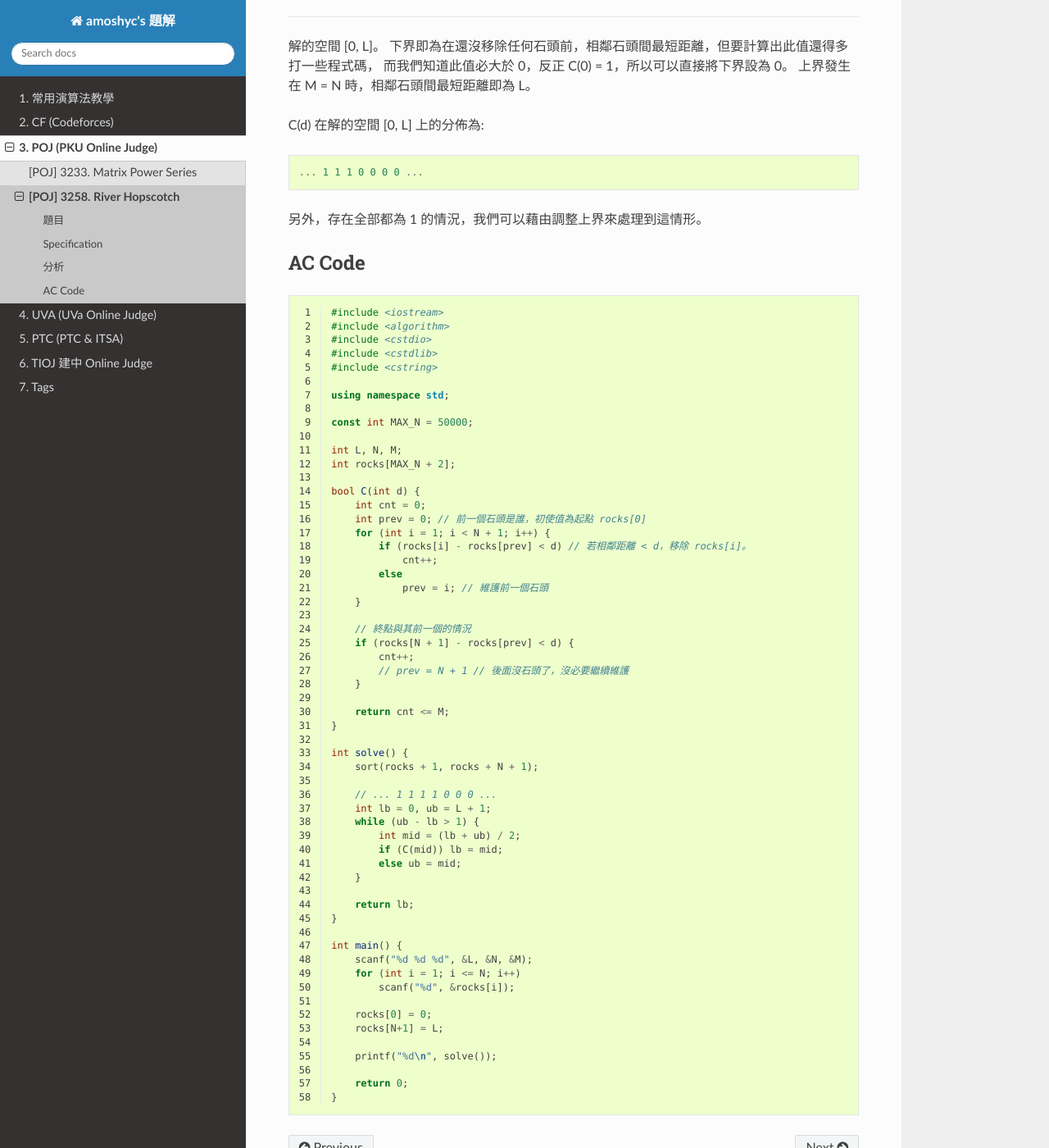
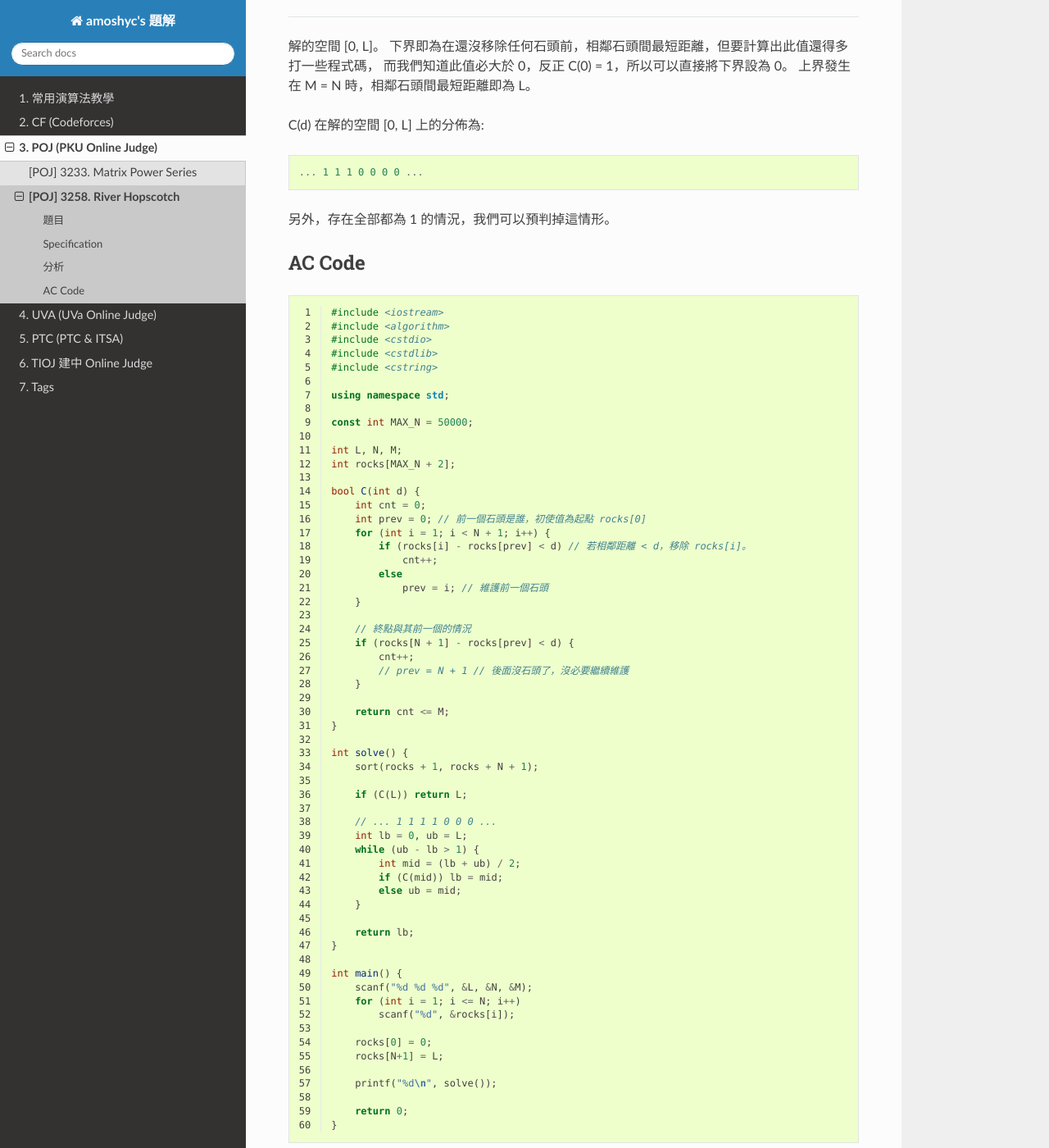
Before and after one commit to amoshyc/ojsolution, a Sphinx documentation site: the page built from docs/source/poj/p3258.rst, in a window 1280 px wide and 1400 px high, scrolled down 1438 px. Shown: the whole window at 82% size. Built offline with Sphinx 7.4.7 and the Read the Docs theme 2.0.0, drawn with Linux system fonts in a browser that asks for light colours; pages that are not in the unit, such as notebooks, are missing from menus.

Commit message:
fix poj3258

```diff
--- a/docs/source/poj/p3258.rst
+++ b/docs/source/poj/p3258.rst
@@ -75,8 +75,7 @@ C(d) 在解的空間 [0, L] 上的分佈為::
 
     ... 1 1 1 0 0 0 0 ...
 
-另外，存在全部都為 1 的情況，我們可以藉由調整上界來處理到這情形。
-
+另外，存在全部都為 1 的情況，我們可以預判掉這情形。
 
 ************************
 AC Code
@@ -120,8 +119,10 @@ AC Code
     int solve() {
         sort(rocks + 1, rocks + N + 1);
 
+        if (C(L)) return L;
+
         // ... 1 1 1 1 0 0 0 ...
-        int lb = 0, ub = L + 1;
+        int lb = 0, ub = L;
         while (ub - lb > 1) {
             int mid = (lb + ub) / 2;
             if (C(mid)) lb = mid;
```
